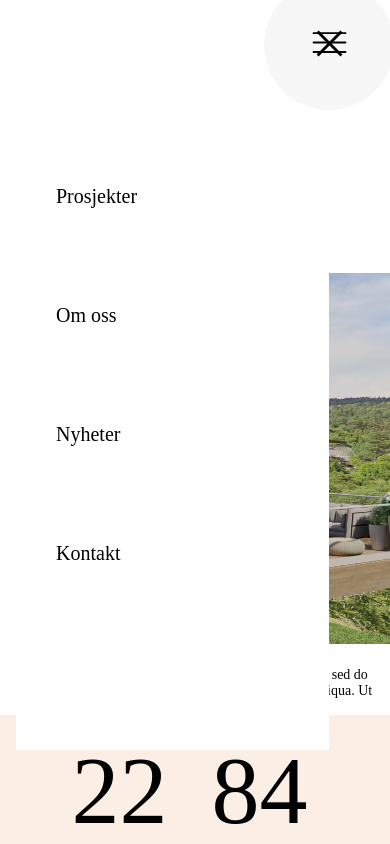
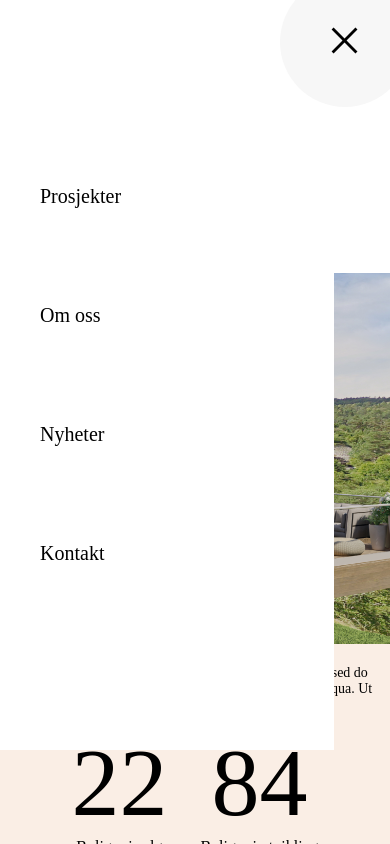
Before and after one commit to yeliseyeva/Odin, a plain HTML site: page index.html in a window 390 px wide. Both pictures are taken after a click on the button 329 px from the left and 45 px from the top of the page. Shown: the top 844 px of the page. Drawn offline with Linux system fonts and the light colour scheme.

Commit message:
menu-button and hero

```diff
--- a/index.html
+++ b/index.html
@@ -8,20 +8,20 @@
     <link rel="stylesheet" href="./dist/css/main.min.css" />
   </head>
   <body>
-    <header class="header conteiner">
-      <div class="header-conteiner">
+    <header class="header">
+      <div class="header-conteiner conteiner">
         <a class="logo-link" href="./index.html">
           <img class="logo-img" src="/img/Logo1.png" alt="logo" />
         </a>
 
-        <button type="button" class="menu-button">
+        <button type="button" class="menu-button js-menu-button" aria-controls="nav-menu">
           <svg width="45" height="45">
-            <use href="./svg/symbol-defs.svg#menu-button"></use>
-            <use href="./svg/symbol-defs.svg#cross"></use>
+            <use href="./svg/symbol-defs.svg#menu-button" class="icon-burger"></use>
+            <use href="./svg/symbol-defs.svg#cross" class="icon-cross"></use>
           </svg>
         </button>
 
-        <ul class="nav-list list">
+          <ul class="nav-list list js-nav-list is-hidden" id="nav-menu">
             <li class="nav-item">
               <a href="./projects.html">Prosjekter</a>
             </li>
@@ -274,5 +274,7 @@
       </div>
       </div>
     </footer>
+
+    <script src="./js/menuButton.js"></script>
   </body>
 </html>
--- /dev/null
+++ b/js/menuButton.js
@@ -0,0 +1,14 @@
+const refs = {
+    menuButton: document.querySelector(".js-menu-button"),
+    menu: document.querySelector(".js-nav-list")
+}
+
+function test(){
+ refs.menuButton.addEventListener("click", () => {
+    refs.menuButton.classList.toggle("is-open")
+    refs.menu.classList.toggle("is-hidden")
+ })
+
+}
+
+test()
--- a/sass/header/header.scss
+++ b/sass/header/header.scss
@@ -44,7 +44,7 @@
 
 @media screen and (max-width: 767px) {
   .logo-img {
-    width: 245px;
+    max-width: 245px;
     height: 77px;
   }
 }
@@ -52,9 +52,12 @@
 
 .menu-button {
   position: absolute;
-  right: -20px;
-  top: -20px;
+  top: 0;
+    right: 0;
   z-index: 1;
+
+  margin-right: -5%;
+    margin-top: -6%;
 
   width: 130px;
   height: 130px;
@@ -71,6 +74,18 @@
   }
 }
 
+.icon-cross {
+  display: none;
+}
+
+.is-open .icon-cross{
+  display: block;
+}
+
+.is-open .icon-burger{
+  display: none;
+}
+
 .nav-list {
   margin-left: auto;
 }
@@ -85,9 +100,19 @@
 
     background-color: #fff;
 
+
     // opacity: 0;
     // pointer-events: none;
+
+    &.is-hidden{
+      opacity: 0;
+      pointer-events: none;
+    }
   }
+
+
+
+
 }
 @media screen and (min-width: 768px){
   .nav-list{
--- a/sass/mainPage/hero/hero.scss
+++ b/sass/mainPage/hero/hero.scss
@@ -11,15 +11,21 @@
 
 .hero-conteiner {
   position: relative;
+  display: grid;
+
+  grid-template-columns: repeat(2, 1fr);
+  grid-template-rows: [first] 204px [line2] auto [line3] 204px;
 }
-@media screen and (min-width: 768px) {
+@media screen and (max-width: 767px) {
   .hero-conteiner {
+    grid-template-columns: 1fr;
+    grid-template-rows: [first] auto [line2] 194px;
+    ;
     /* display: flex; */
-    display: grid;
+
     /* grid-template-columns: 50% 50%; */
     /* grid-template-rows: 25% 25% 25% 25%; */
-    grid-template-columns: repeat(2, 1fr);
-    grid-template-rows: repeat(4, 1fr);
+
     /* grid-template-rows: [row1-start] 25% [row1-end] 25% [third-line] 25% [last-line]25%; */
   }
 }
@@ -70,3 +76,13 @@
   font-size: 14px;
   font-weight: 400;
 }
+
+@media screen and (max-width: 767px){
+  .contents-text{
+    margin-top: 17px;
+  }
+
+  .hero-img{
+    max-width: 425px;
+  }
+}
--- a/sass/mainPage/hero/housing.scss
+++ b/sass/mainPage/hero/housing.scss
@@ -10,6 +10,12 @@
 
     align-self: center; */
     padding-top: 20px;
+  }
+
+  @media screen and (max-width: 767px){
+    .housing{
+      padding-top: 260px;
+    }
   }
 
   .housing-list {
```
Also changed, not shown: css/header.css, css/hero.css, css/housing.css, css/main.css, dist/css/header.min.css, dist/css/hero.min.css, dist/css/housing.min.css, dist/css/main.min.css, 8 other files. Lines whose indentation alone changed are shown as unchanged.
